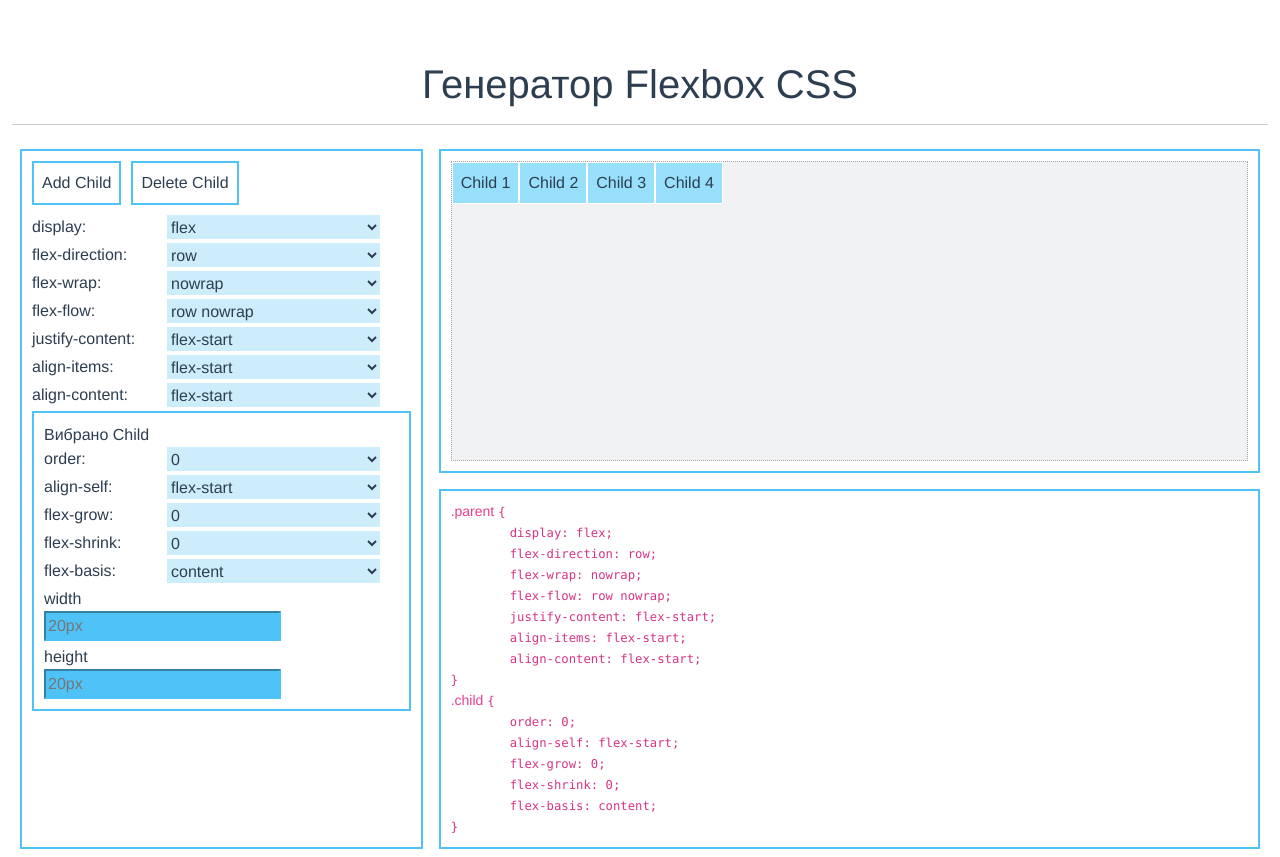
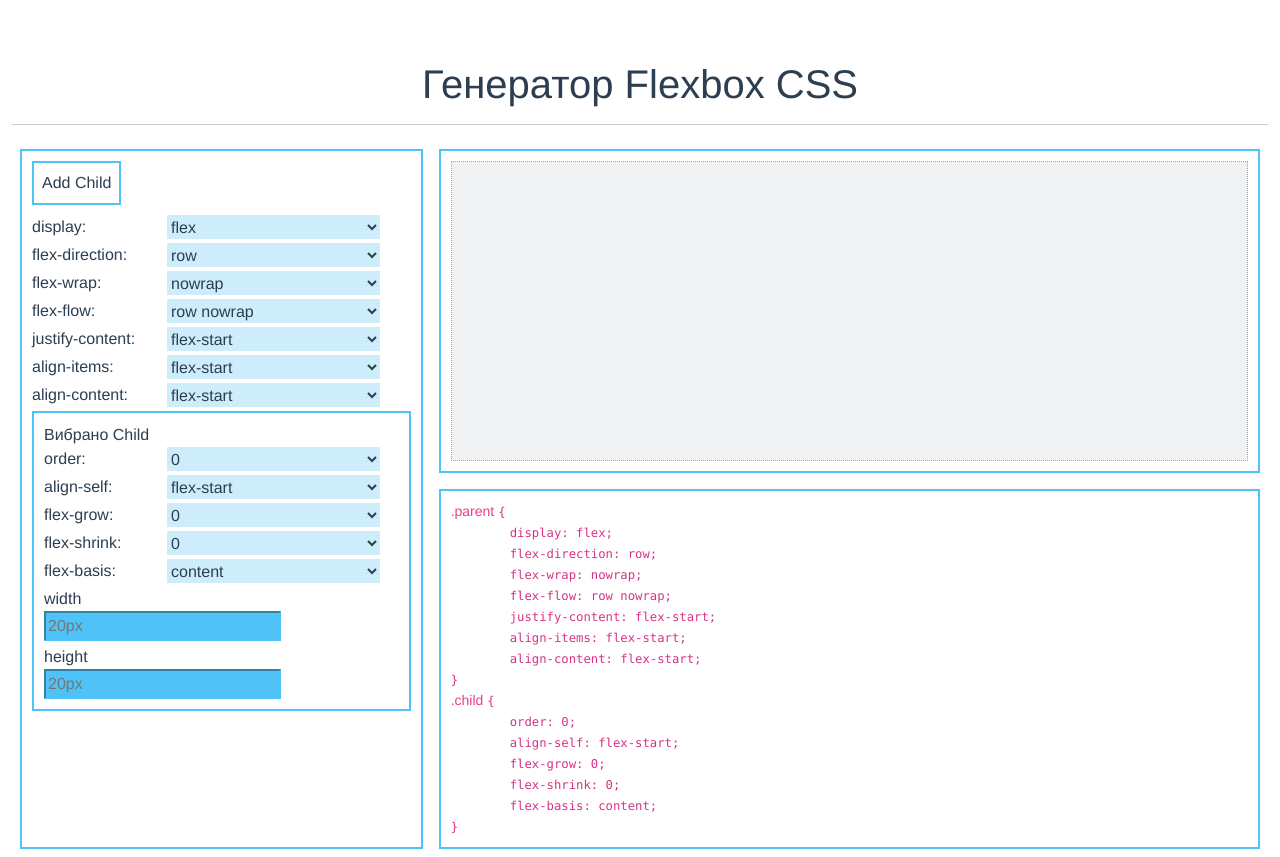
Before and after one commit to Tkachyshyn-Andrei/test_flexbox_shpargalka, a Vue app: page /#/flex-generator in a window 1280 px wide. Built offline with nearby package versions, Linux system fonts and the light colour scheme.

Commit message:
change add and delete child

```diff
--- a/src/views/FlexBoxGenerator.vue
+++ b/src/views/FlexBoxGenerator.vue
@@ -6,8 +6,7 @@
       <div class="col-4 p-2">
         <div class="container-style h-100 ">
           <div class="button d-flex">
-            <div @click="addDiv">Add Child</div>
-            <div @click="deleteDiv">Delete Child</div>
+            <div @click="addChild">Add Child</div>
           </div>
           <div>
             <VSelect v-model="selectedPropertiesParent.display" :values="display" property="display"/>
@@ -41,12 +40,13 @@
       <div class="col-8 p-2">
         <div class="container-style mb-3">
           <div :style="parentStyle" class="parent-block">
-            <div v-for="n in items" :key="n" class="item"
-                 :class="{'active-child': n === activeIndex}"
-                 @click="setActiveIndex(n)"
-                 :style="setActiveChild(n)"
+            <div v-for="(item, index) in items" :key="index" :class="{'active-child': index === activeChild}"
+                 :style="setActiveChild(index)"
+                 class="item"
+                 @click="setActiveIndex(index)"
             >
-              Child {{ n }}
+              <i @click.stop="deleteChild(index)"/>
+              Child {{ index + 1}}
             </div>
           </div>
         </div>
@@ -74,8 +74,8 @@ export default {
   name: "FlexBoxGenerator",
   components: {VSelect},
   data: () => ({
-        activeIndex: '',
-        items: 4,
+        activeChild: '',
+        items: [],
         selectedPropertiesParent: {
           display: 'flex',
           flexDirection: 'row',
@@ -123,17 +123,18 @@ export default {
     },
   },
   methods: {
-    addDiv() {
-      this.items++;
+    addChild() {
+      this.items.push({...this.selectedPropertiesChild});
     },
-    deleteDiv() {
-      this.items--;
+    deleteChild(index) {
+      this.items.splice(index,1);
     },
-    setActiveIndex(n) {
-      this.activeIndex = n;
+
+    setActiveIndex(index) {
+      this.activeChild = index;
     },
-    setActiveChild(n) {
-      if (this.activeIndex === n) {
+    setActiveChild(index) {
+      if (this.activeChild === index) {
         return this.childStyle
       }
     }
@@ -164,6 +165,7 @@ h1 {
   min-height: 300px;
   border: 1px dotted #a6a6a6;
   background-color: rgb(240, 242, 243);
+  overflow: scroll;
 }
 
 .item {
@@ -174,7 +176,21 @@ h1 {
   border: 1px solid #fff;
   text-align: center;
   cursor: pointer;
+  position: relative;
 }
+
+.item i {
+  position: absolute;
+  top: -5px;
+  right: 1px;
+  font-size: 12px;
+  opacity: 1;
+}
+
+i:before {
+  content: "✖";
+}
+
 
 .button > div {
   border: 2px solid #4fc3f7;
```
